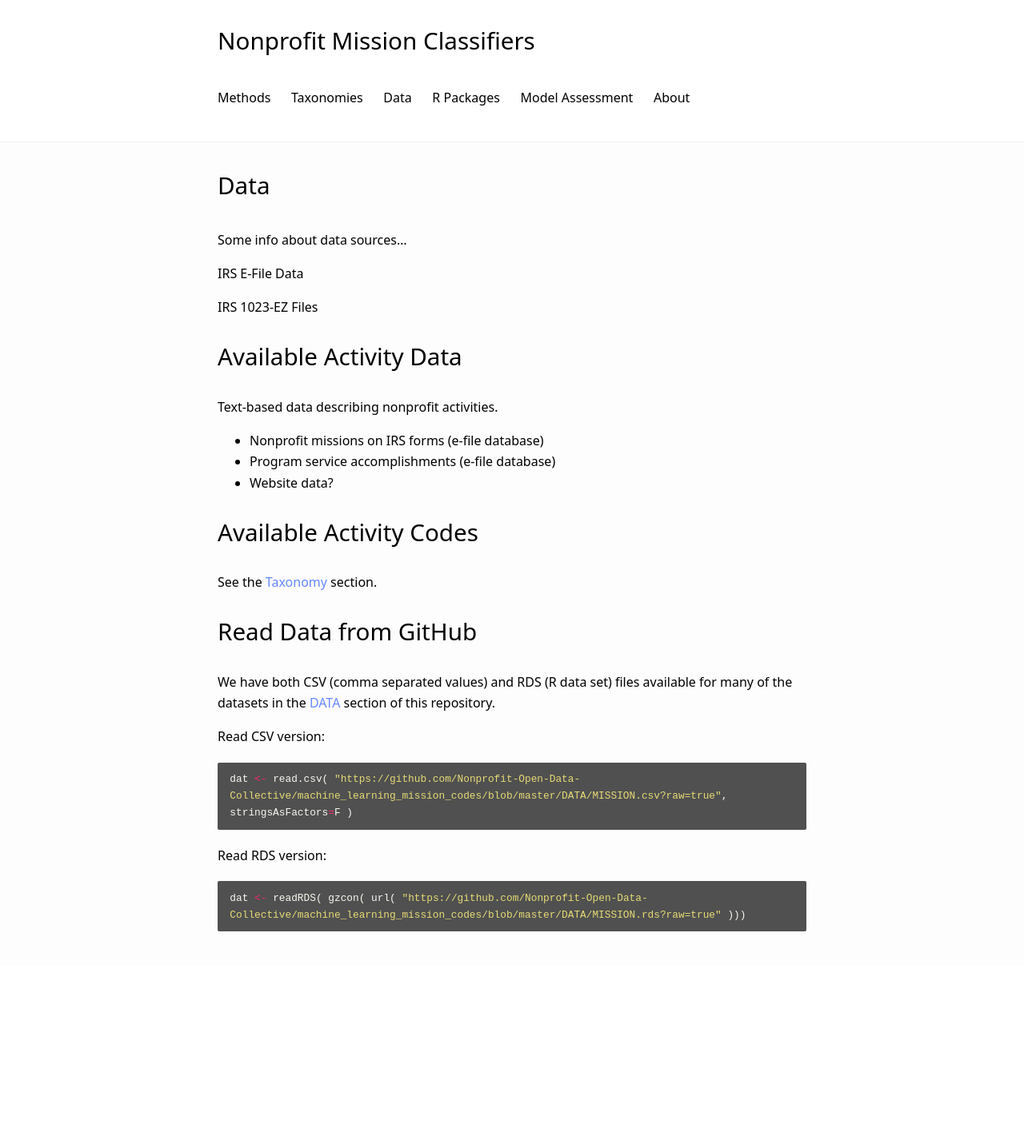
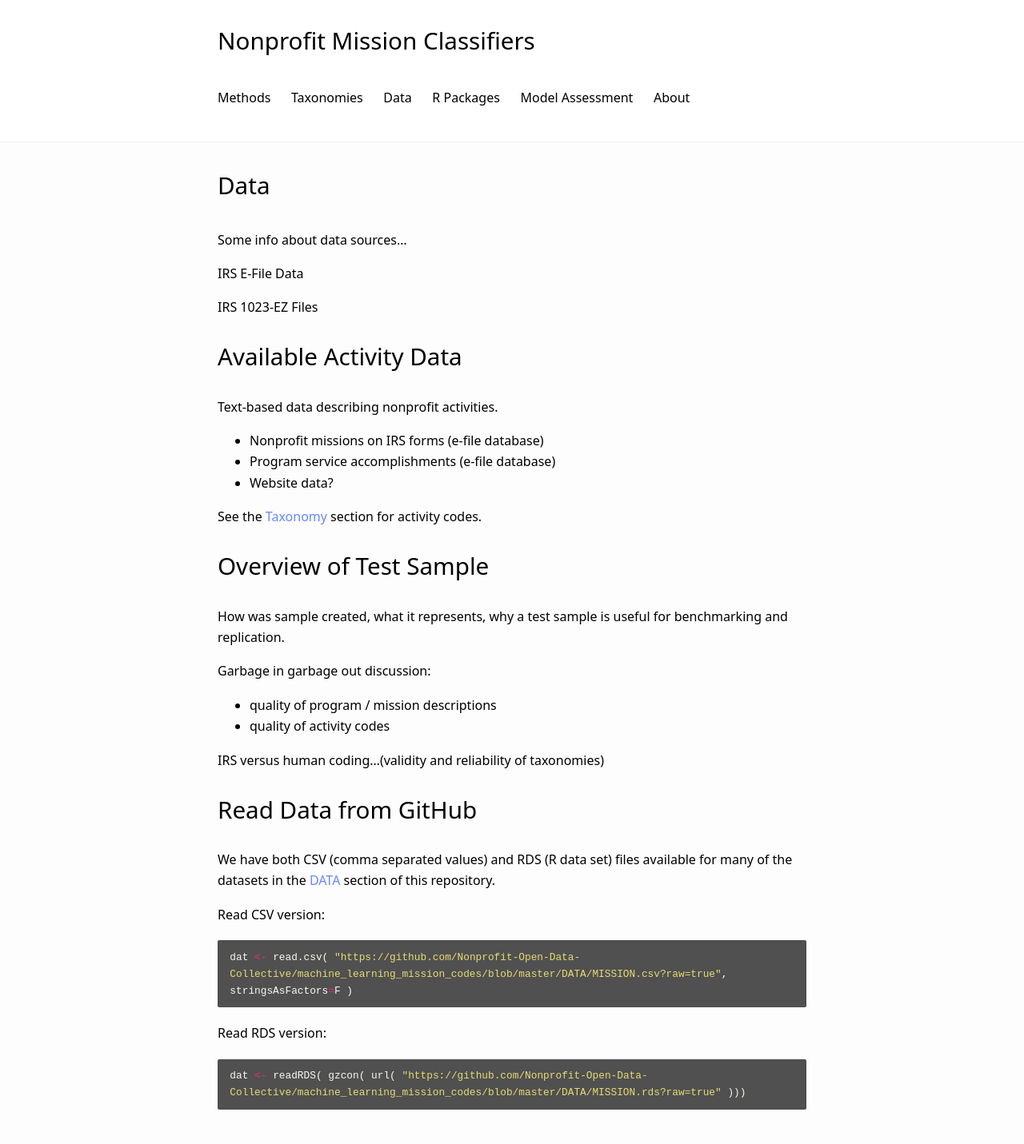
Before and after one commit to Nonprofit-Open-Data-Collective/machine_learning_mission_codes, a Jekyll site: the page built from docs/data.md, in a window 1280 px wide. Shown: the whole page at 80% size. Built offline with Jekyll 4.4.1, drawn with Linux system fonts in a browser that asks for light colours; our own code applies the rules of GitHub Pages for plain Markdown files; before the commit the page ends 1208 px from its top, so only the background shows below that.

Commit message:
Update data.md

```diff
--- a/docs/data.md
+++ b/docs/data.md
@@ -16,9 +16,19 @@ Text-based data describing nonprofit activities.
 * Program service accomplishments (e-file database)
 * Website data?
 
-# Available Activity Codes
+See the [Taxonomy](https://nonprofit-open-data-collective.github.io/machine_learning_mission_codes/taxonomies/) section for activity codes.
 
-See the [Taxonomy](https://nonprofit-open-data-collective.github.io/machine_learning_mission_codes/taxonomies/) section.
+
+# Overview of Test Sample
+
+How was sample created, what it represents, why a test sample is useful for benchmarking and replication.
+
+Garbage in garbage out discussion:
+* quality of program / mission descriptions
+* quality of activity codes
+
+IRS versus human coding...(validity and reliability of taxonomies)
+
 
 
 # Read Data from GitHub
```
